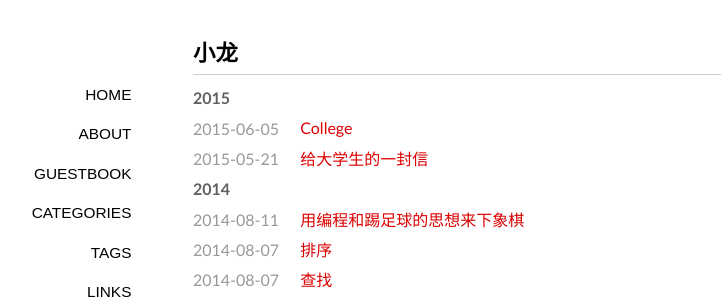
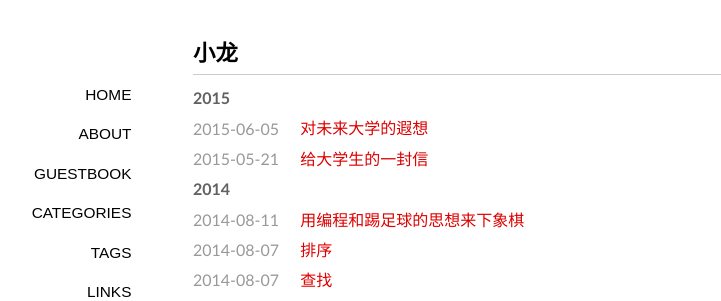
Before and after one commit to longriyao/longriyao.github.io, a Jekyll site: the page built from index.html, in a window 1280 px wide. Shown: the top 301 px of the page, without its empty margins (147-868 px from the left). Built offline with Jekyll 4.4.1, drawn with Linux system fonts in a browser that asks for light colours; some web fonts are replaced; Markdown is read by kramdown in place of the engine named in the settings; the list of posts is cut into pages by our own code; comment, search, counter and statistics services are not loaded.

Commit message:
updateCollege

```diff
--- a/_posts/tittle-tattle/2015-6-5-college.md
+++ b/_posts/tittle-tattle/2015-6-5-college.md
@@ -1,3 +1,12 @@
+---
+layout: post
+title: 对未来大学的遐想
+description: ""
+categories: [杂项]
+tags: [兴趣]
+---
+
+
 	我是郑大的一名在校生，我想和您谈一谈 我对未来大学的向往!!
     	我们每天都去上课   大部分老师都按着ppt的内容一直念到下课。 老师每年念的重复的内容 说着重复的话  对他们来说也是一种折磨啊!! 感觉现在不同了， 现在各种慕课都在出有网易云，学堂在线，edx等等。  这些视频教程都是找的比较好的老师，讲课质量都可以。为什么不把这些资源整合起来呢来解放老师多年来一直重复的事情呢 让他们有更多的时间去搞科研呢（最重要的是我们不用每天都去上课了 嘿嘿）。
     	让我畅想一下未来大学的场景吧!!!
```
